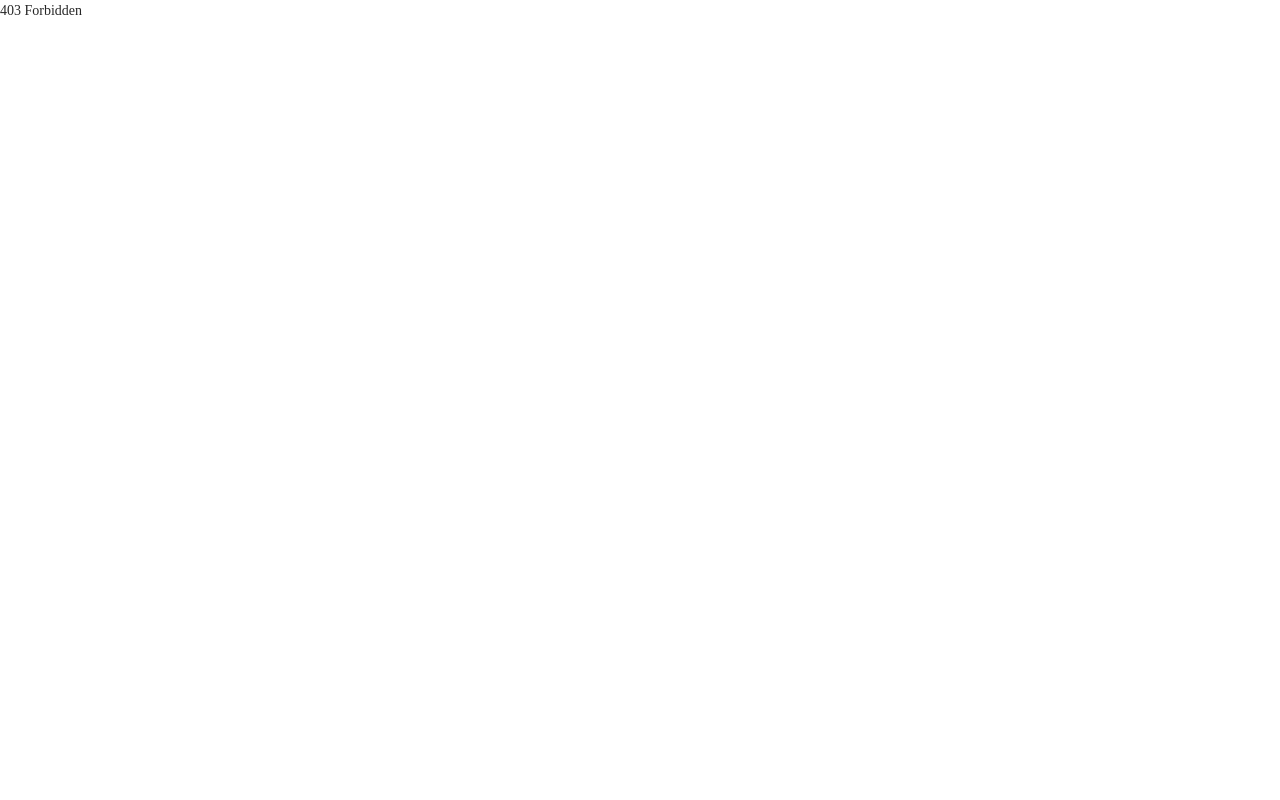
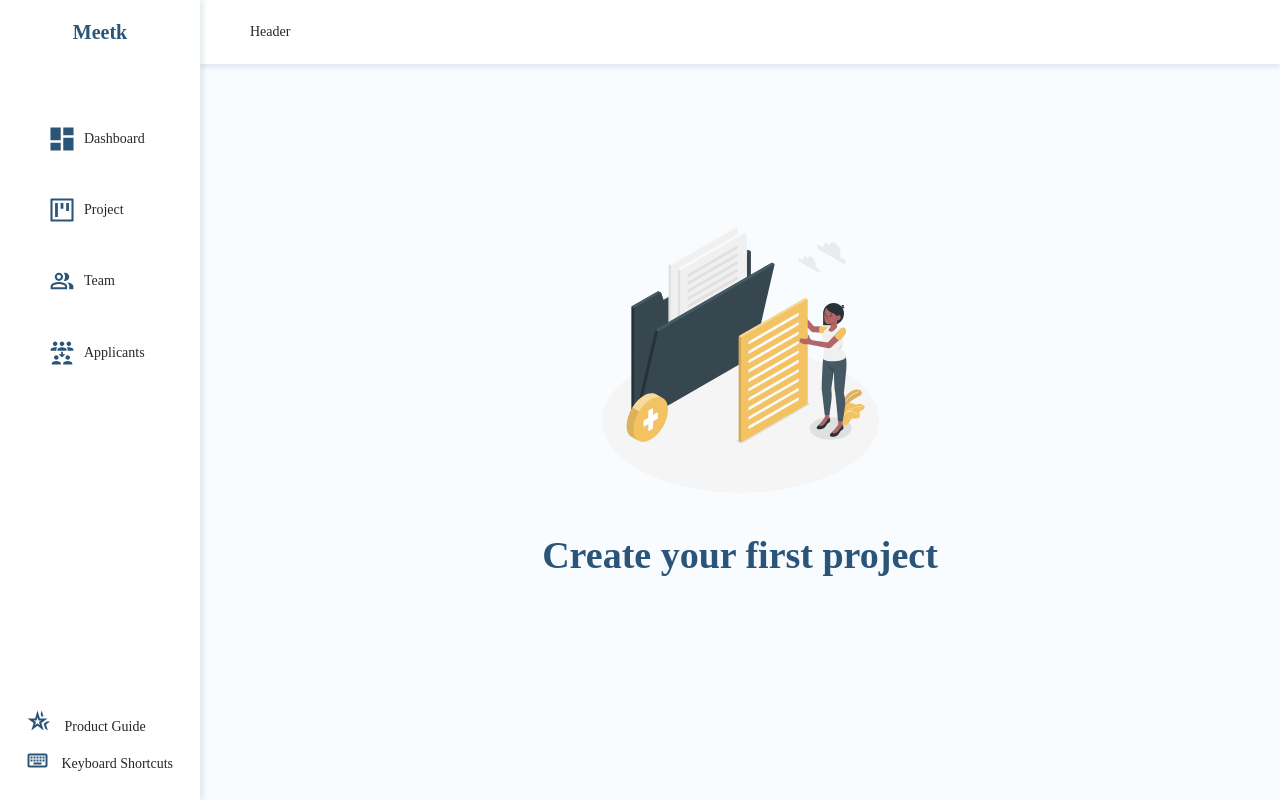
Before and after one commit to vlo111/kpi, a React (Create React App) app: page / in a window 1280 px wide. Before the commit this address led to /no-access. Built offline with nearby package versions, Linux system fonts and the light colour scheme.

Commit message:
add project

```diff
--- a/src/components/Layout/MainLayout.tsx
+++ b/src/components/Layout/MainLayout.tsx
@@ -1,11 +1,42 @@
 import React from 'react'
 import { Layout } from 'antd'
+import styled from 'styled-components'
+import { Menu } from '../Menu'
 
-const MainLayout: any = () => {
+const LayoutStyle = styled(Layout)`
+  background-color: #F9FCFF;
+  height: 100%;
+`
+
+const Sider = styled(LayoutStyle.Sider)`
+  background: var(--white);
+  box-shadow: var(--manu-box-shadow);
+  z-index: 2;
+`
+
+const Header = styled(LayoutStyle.Header)`
+  background: var(--white);
+  box-shadow: var(--header-box-shadow);
+  z-index: 1;
+`
+
+const Content = styled(LayoutStyle.Content)`
+  background: var(--background)
+`
+
+const MainLayout: React.FC<{ children: React.ReactElement }> = ({ children }) => {
   return (
-    <Layout>
-
-    </Layout>
+    <LayoutStyle>
+      <Sider>
+        <Menu/>
+      </Sider>
+      <Layout>
+        <Header>Header</Header>
+        <Content>
+          {children}
+        </Content>
+      </Layout>
+    </LayoutStyle>
   )
 }
 
--- /dev/null
+++ b/src/components/Menu/index.tsx
@@ -0,0 +1,83 @@
+import React from 'react'
+import { Layout } from 'antd'
+import { ReactComponent as DashboardSvg } from '../../assets/icons/dashboard.svg'
+import { ReactComponent as ProjectSvg } from '../../assets/icons/project.svg'
+import { ReactComponent as TeamSvg } from '../../assets/icons/team.svg'
+import { ReactComponent as ApplicantsSvg } from '../../assets/icons/aplicants.svg'
+import { ReactComponent as ProductGuideSvg } from '../../assets/icons/product-guide.svg'
+import { ReactComponent as ShortcutsSvg } from '../../assets/icons/shortcuts.svg'
+import styled from 'styled-components'
+
+const MenuLayout = styled(Layout)`
+  height: 100%;
+  background: var(--white);
+`
+
+const Header = styled(MenuLayout.Header)`
+  background: var(--white);
+  font-style: normal;
+  font-weight: var(--font-bold);
+  font-size: var(--hedline-font-size);
+  color: var(--dark-border-ultramarine);
+  margin: 0 auto;
+  padding: 0;
+`
+
+const Content = styled(MenuLayout.Content)`
+  background: var(--white);
+  display: flex;
+  justify-content: flex-start;
+  flex-direction: column;
+  gap: 0.2%;
+  padding-top: 40px;
+
+  > div {
+    height: 70px;
+    display: flex;
+    align-items: center;
+    padding-left: 50px;
+    cursor: pointer;
+    gap: 10px;
+
+    &:hover {
+      background: var(--primary-light-1);
+      border-right: 2px solid var(--dark-border-ultramarine);
+    }
+  }
+`
+
+const Footer = styled(MenuLayout.Footer)`
+  display: flex;
+  flex-direction: column;
+  gap: 15px;
+  height: 90px;
+  margin: 0 auto;
+  padding: 0;
+  background: var(--white);
+
+  > div {
+    cursor: pointer;
+
+    > svg {
+      margin-right: 10px;
+    }
+  }
+`
+
+export const Menu: React.FC = () => {
+  return (
+    <MenuLayout>
+      <Header>Meetk</Header>
+      <Content>
+        <div><DashboardSvg/> <span>Dashboard</span></div>
+        <div><ProjectSvg/> <span>Project</span></div>
+        <div><TeamSvg/> <span>Team</span></div>
+        <div><ApplicantsSvg/> <span>Applicants</span></div>
+      </Content>
+      <Footer className="menu-footer">
+        <div><ProductGuideSvg/> <span>Product Guide</span></div>
+        <div><ShortcutsSvg/> <span>Keyboard Shortcuts</span></div>
+      </Footer>
+    </MenuLayout>
+  )
+}
--- /dev/null
+++ b/src/components/Project/Steps/GeneralInfo/index.tsx
@@ -0,0 +1,35 @@
+import React, { useRef } from 'react'
+import AsnInput, { TextArea } from '../../../Forms/Input'
+import { Form } from '../../../Forms/Form'
+import styled from 'styled-components'
+import { PlaceHolderDescription, VALIDATE_MESSAGES } from '../../../../helpers/constants'
+
+export const Container = styled.div`
+  background: var(--white);
+  border-radius: 20px;
+  padding: 32px;
+  box-shadow: var(--base-box-shadow);
+`
+
+const GeneralInfo: React.FC = () => {
+  const refTitle = useRef(null)
+  const refDescription = useRef(null)
+
+  return (
+    <Container>
+      <Form
+        layout="vertical"
+        validateMessages={VALIDATE_MESSAGES}
+      >
+        <Form.Item name='Title' label="Title" rules={[{ required: true, min: 2, max: 256 }]}>
+          <AsnInput ref={refTitle} placeholder="Example: AWDA" />
+        </Form.Item>
+        <Form.Item name='Description' label="Description" rules={[{ required: true, min: 1, max: 2048 }]}>
+          <TextArea ref={refDescription} placeholder={PlaceHolderDescription}/>
+        </Form.Item>
+      </Form>
+    </Container>
+  )
+}
+
+export default GeneralInfo
--- /dev/null
+++ b/src/components/Project/Steps/ProjectDetails/index.tsx
@@ -0,0 +1,11 @@
+import React from 'react'
+
+const ProjectDetails: React.FC = () => {
+  return (
+    <div>
+      project details
+    </div>
+  )
+}
+
+export default ProjectDetails
--- /dev/null
+++ b/src/components/Project/Steps/ProjectInput/index.tsx
@@ -0,0 +1,11 @@
+import React from 'react'
+
+const ProjectInfo: React.FC = () => {
+  return (
+    <div>
+      p info
+    </div>
+  )
+}
+
+export default ProjectInfo
--- /dev/null
+++ b/src/components/Project/Steps/index.tsx
@@ -0,0 +1,144 @@
+import React, { useState } from 'react'
+import { message, Steps } from 'antd'
+import GeneralInfo from './GeneralInfo'
+import ProjectInfo from './ProjectInput'
+import ProjectDetails from './ProjectDetails'
+import Button from '../../Forms/Button'
+import styled, { css } from 'styled-components'
+
+const { Step } = Steps
+
+const steps = [
+  {
+    title: 'General info',
+    content: <GeneralInfo/>
+  },
+  {
+    title: 'Project input',
+    content: <ProjectInfo/>
+  },
+  {
+    title: 'Project details',
+    content: <ProjectDetails/>
+  }
+]
+
+const stepsStyle = css`
+  .ant-steps-item-process > .ant-steps-item-container {
+
+    > .ant-steps-item-content > .ant-steps-item-title {
+      color: var(--dark-2);
+    }
+
+    > .ant-steps-item-icon {
+      background: var(--dark-border-ultramarine);
+      border: none;
+    }
+  }
+
+  .ant-steps-finish-icon svg {
+    fill: var(--dark-border-ultramarine);
+  }
+
+  .ant-steps-item-finish {
+
+    .ant-steps-item-icon {
+      border-color: var(--dark-border-ultramarine);
+    }
+
+    > .ant-steps-item-container > .ant-steps-item-content > .ant-steps-item-title {
+      font-size: var(--font-size-semismall);
+      letter-spacing: 0.1px;
+      color: var(--dark-2);
+
+      &:after {
+        background-color: var(--dark-border-ultramarine);
+      }
+    }
+  }
+`
+
+const action = css`
+  width: 100%;
+  display: flex;
+  justify-content: space-evenly;
+`
+
+const Container = styled.div`
+  margin: 0 auto;
+  display: flex;
+  justify-content: center;
+  align-items: center;
+  flex-direction: column;
+  width: 48vw;
+  gap: clamp(15px, 3vw, 25px);
+
+  .title {
+    font-size: var(--hedline-font-size);
+    color: var(--dark-2);
+    text-align: center;
+  }
+
+  .ant-steps {
+    ${stepsStyle}
+  }
+
+  .steps-action {
+    ${action}
+  }
+
+  .steps-content {
+    width: 100%;
+  }
+`
+
+const StepContainer: React.FC = () => {
+  const [current, setCurrent] = useState(0)
+
+  const next: () => void = () => {
+    setCurrent(current + 1)
+  }
+
+  const prev: () => void = () => {
+    setCurrent(current - 1)
+  }
+
+  return (
+    <Container>
+      <span className="title">To create a new project, please fill in the following information</span>
+      <Steps current={current}>
+        {steps.map(item => (
+          <Step key={item.title} title={item.title}/>
+        ))}
+      </Steps>
+      <div className="steps-content">{steps[current].content}</div>
+      <div className="steps-action">
+        {current === 0 && (
+          <Button onClick={() => prev()} value="Create">Create</Button>
+        )}
+
+        {current > 0 && (
+          <Button onClick={() => prev()} value="Previous">Previous</Button>
+        )}
+
+        {current === 1 && (
+          <Button onClick={() => prev()} value="Draft">Save as Draft</Button>
+        )}
+
+        {current < steps.length - 1 && (
+          <Button type="primary" onClick={() => next()} value="Next">Next</Button>
+        )}
+
+        {current === steps.length - 1 && (
+          <Button type="primary"
+                  onClick={() => {
+                    void message.success('Processing complete!')
+                  }}
+                  value="Next">Publish</Button>
+        )}
+      </div>
+    </Container>
+  )
+}
+
+export default StepContainer
--- /dev/null
+++ b/src/components/Project/index.tsx
@@ -0,0 +1,34 @@
+import React, { useState } from 'react'
+import { ReactComponent as CreateProjectSvg } from '../../assets/icons/create-project.svg'
+import Steps from './Steps'
+import styled from 'styled-components'
+
+const Container = styled.div`
+  display: flex;
+  justify-content: center;
+  align-items: center;
+  flex-direction: column;
+  gap: 10px;
+  margin-top: -45px;
+  height: 100%;
+  cursor: pointer;
+
+  .create-project-text {
+    font-weight: var(--font-bold);
+    font-size: var(--large-font-size);
+    color: var(--dark-border-ultramarine);
+  }
+`
+
+export const Project: React.FC = () => {
+  const [step, setStep] = useState<boolean>(false)
+
+  return (
+    !step
+      ? (<Container onClick={() => setStep(!step)}>
+        <CreateProjectSvg/>
+        <span className="create-project-text">Create your first project</span>
+        </Container>)
+      : <Steps/>
+  )
+}
--- a/src/helpers/constants.ts
+++ b/src/helpers/constants.ts
@@ -21,3 +21,5 @@ export const VALIDATE_MESSAGES: any = {
     email: 'Please enter your ${name} in format: yourname@domain.com'
   }
 }
+
+export const PlaceHolderDescription = 'Armenia Workforce Development Activity (AWDA) is a five-year program, designed to provide the youth and women with the opportunities to improve their skills Armenia Workforce Development Activity (AWDA) is a five-year program, designed to provide the youth and women with the opportunities to improve their skills'
--- /dev/null
+++ b/src/pages/Root/index.tsx
@@ -0,0 +1,13 @@
+import React from 'react'
+import MainLayout from '../../components/Layout/MainLayout'
+import { Project } from '../../components/Project'
+
+const Root: any = () => {
+  return (
+    <MainLayout>
+      <Project />
+    </MainLayout>
+  )
+}
+
+export default Root
--- a/src/router.tsx
+++ b/src/router.tsx
@@ -7,6 +7,7 @@ import ForgotPassword from './pages/Auth/ForgotPassword'
 import RecoverPassword from './pages/Auth/RecoverPassword'
 import { PATHS } from './helpers/constants'
 import { PublicRoutes } from './utils/PublicRoutes'
+import Root from './pages/Root'
 
 export const router = createBrowserRouter(
   createRoutesFromElements(
@@ -16,6 +17,7 @@ export const router = createBrowserRouter(
         <Route path={PATHS.FORGOTPASSWORD} element={<ForgotPassword/>}/>
         <Route path={PATHS.RECOVERPASSWORD} element={<RecoverPassword/>}/>
       </Route>
+      <Route path={PATHS.ROOT} element={<Root/>}/>
       <Route path={PATHS.DASHBOARD} element={<Dashboard/>}/>
       <Route path={PATHS.ERROR_403} element={<Error403/>}/>
       <Route path="*" element={<Navigate to={PATHS.ERROR_403} replace/>}/>
```
